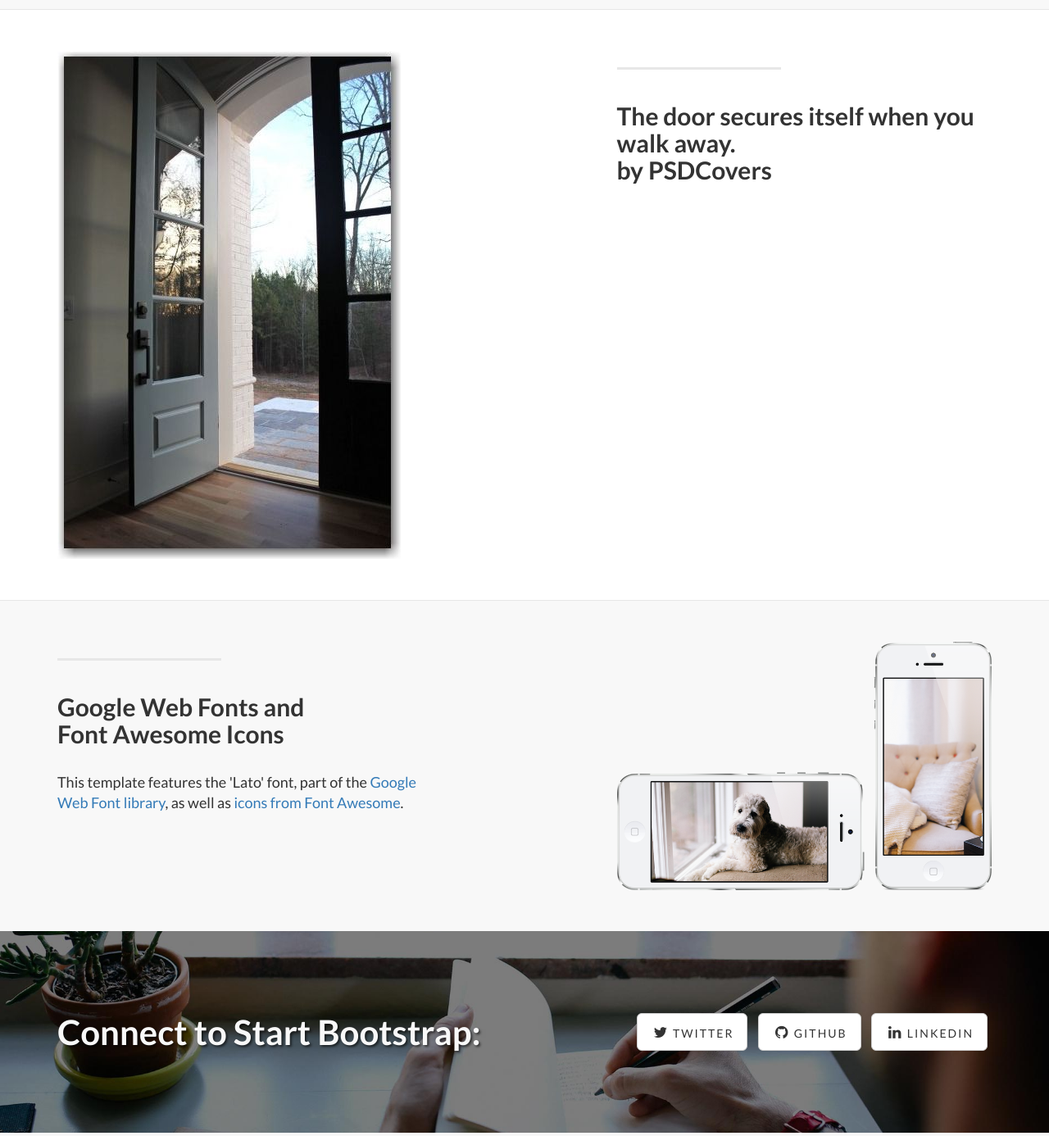
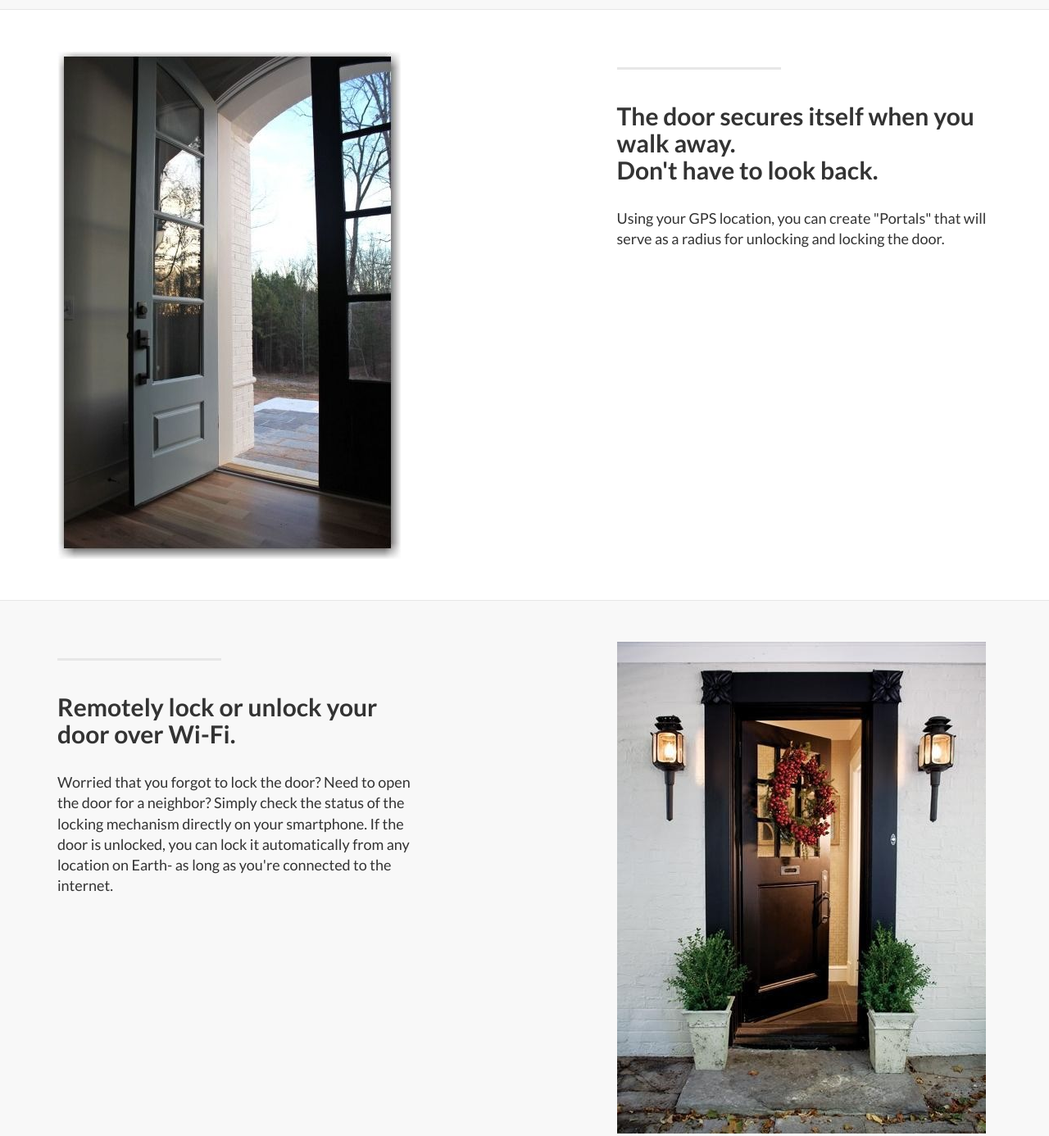
Before and after one commit to macalinao/solari, a website: page public/index.html in a window 1280 px wide. Shown: the part 1260-2646 px from the top of the page at 82% size. Drawn offline with Linux system fonts and the light colour scheme.

Commit message:
Finishing touches

```diff
--- a/public/index.html
+++ b/public/index.html
@@ -110,7 +110,7 @@
                     <hr class="section-heading-spacer">
                     <div class="clearfix"></div>
                     <h2 class="section-heading">Open Sesame!<br>The door opens in your presence.</h2>
-                    <p class="lead">Automatically unlock your door when you walk in front of it.</p>
+                    <p class="lead">Using GPS, the phone automatically knows when it is near the lock and unlocks the lock for you- without you even needing to take your phone or keys out!</p>
                 </div>
                 <div class="col-lg-5 col-lg-offset-2 col-sm-6">
                     <img class="img-responsive" src="img/doorhandle.jpg" alt="">
@@ -131,8 +131,8 @@
                 <div class="col-lg-5 col-lg-offset-1 col-sm-push-6  col-sm-6">
                     <hr class="section-heading-spacer">
                     <div class="clearfix"></div>
-                    <h2 class="section-heading">The door secures itself when you walk away. <br>by PSDCovers</h2>
-                    <p class="lead"></p>
+                    <h2 class="section-heading">The door secures itself when you walk away.<br>Don't have to look back.</h2>
+                    <p class="lead">Using your GPS location, you can create "Portals" that will serve as a radius for unlocking and locking the door. </p>
                 </div>
                 <div class="col-lg-5 col-sm-pull-6  col-sm-6">
                     <img class="img-responsive" src="img/opendoor.jpg" alt="">
@@ -153,11 +153,11 @@
                 <div class="col-lg-5 col-sm-6">
                     <hr class="section-heading-spacer">
                     <div class="clearfix"></div>
-                    <h2 class="section-heading">Google Web Fonts and<br>Font Awesome Icons</h2>
-                    <p class="lead">This template features the 'Lato' font, part of the <a target="_blank" href="http://www.google.com/fonts">Google Web Font library</a>, as well as <a target="_blank" href="http://fontawesome.io">icons from Font Awesome</a>.</p>
+                    <h2 class="section-heading">Remotely lock or unlock your door over Wi-Fi.</h2>
+                    <p class="lead">Worried that you forgot to lock the door? Need to open the door for a neighbor? Simply check the status of the locking mechanism directly on your smartphone. If the door is unlocked, you can lock it automatically from any location on Earth- as long as you're connected to the internet. </p>
                 </div>
                 <div class="col-lg-5 col-lg-offset-2 col-sm-6">
-                    <img class="img-responsive" src="img/phones.png" alt="">
+                    <img class="img-responsive" src="img/opendoor2.jpg" alt="">
                 </div>
             </div>
 
@@ -173,21 +173,6 @@
         <div class="container">
 
             <div class="row">
-                <div class="col-lg-6">
-                    <h2>Connect to Start Bootstrap:</h2>
-                </div>
-                <div class="col-lg-6">
-                    <ul class="list-inline banner-social-buttons">
-                        <li>
-                            <a href="https://twitter.com/SBootstrap" class="btn btn-default btn-lg"><i class="fa fa-twitter fa-fw"></i> <span class="network-name">Twitter</span></a>
-                        </li>
-                        <li>
-                            <a href="https://github.com/IronSummitMedia/startbootstrap" class="btn btn-default btn-lg"><i class="fa fa-github fa-fw"></i> <span class="network-name">Github</span></a>
-                        </li>
-                        <li>
-                            <a href="#" class="btn btn-default btn-lg"><i class="fa fa-linkedin fa-fw"></i> <span class="network-name">Linkedin</span></a>
-                        </li>
-                    </ul>
                 </div>
             </div>
 
```
Also changed, not shown: public/img/banner2.jpg (added), public/img/opendoor2.jpg (added), public/img/park.jpg (added), 1 other file.
